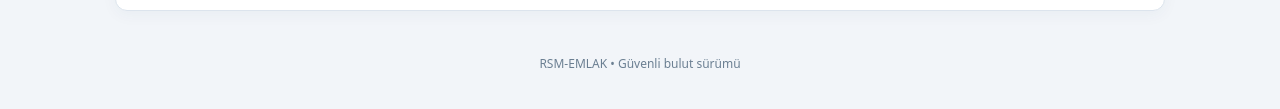
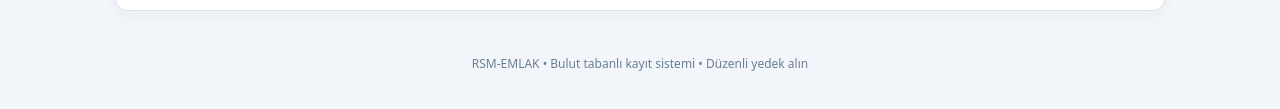
Before and after one commit to madamadik007-bit/rsm-emlak, a plain HTML site: page public/index.html in a window 1280 px wide. Shown: the part 417-526 px from the top of the page. Drawn offline with Linux system fonts and the light colour scheme; no server answers.

Commit message:
Avoid unverified security assurance in application footer

```diff
--- a/public/index.html
+++ b/public/index.html
@@ -6,4 +6,4 @@
 <section id="workspace" class="hidden"><div class="toolbar"><span id="who"></span><div class="actions"><button id="backup" class="secondary">Yedek indir</button><button id="checkBackup" type="button" class="secondary">Yedeği kontrol et</button><input id="backupFile" type="file" accept=".json,application/json" class="hidden"><button id="logout" class="secondary">Çıkış</button></div></div>
 <nav><button data-tab="people" class="active">Kişiler</button><button data-tab="properties">Taşınmazlar</button><button data-tab="contracts">Sözleşmeler</button></nav>
 <div class="panel"><div class="section-head"><h2 id="sectionTitle">Kişiler</h2><input id="search" placeholder="Listede ara…"></div><form id="recordForm"><div id="fields" class="fields"></div><div class="form-actions"><button type="submit">Kaydet</button><button type="button" id="cancelEdit" class="secondary hidden">Düzenlemeyi iptal et</button><span id="saveMessage" class="hint"></span></div></form><div id="records" class="records"></div></div><p class="footnote">Kayıt silme kapalıdır. Verilerinizi düzenli olarak yedekleyin.</p></section>
-<footer>RSM-EMLAK • Güvenli bulut sürümü</footer></main><script type="module" src="/app.js"></script></body></html>
+<footer>RSM-EMLAK • Bulut tabanlı kayıt sistemi • Düzenli yedek alın</footer></main><script type="module" src="/app.js"></script></body></html>
```
